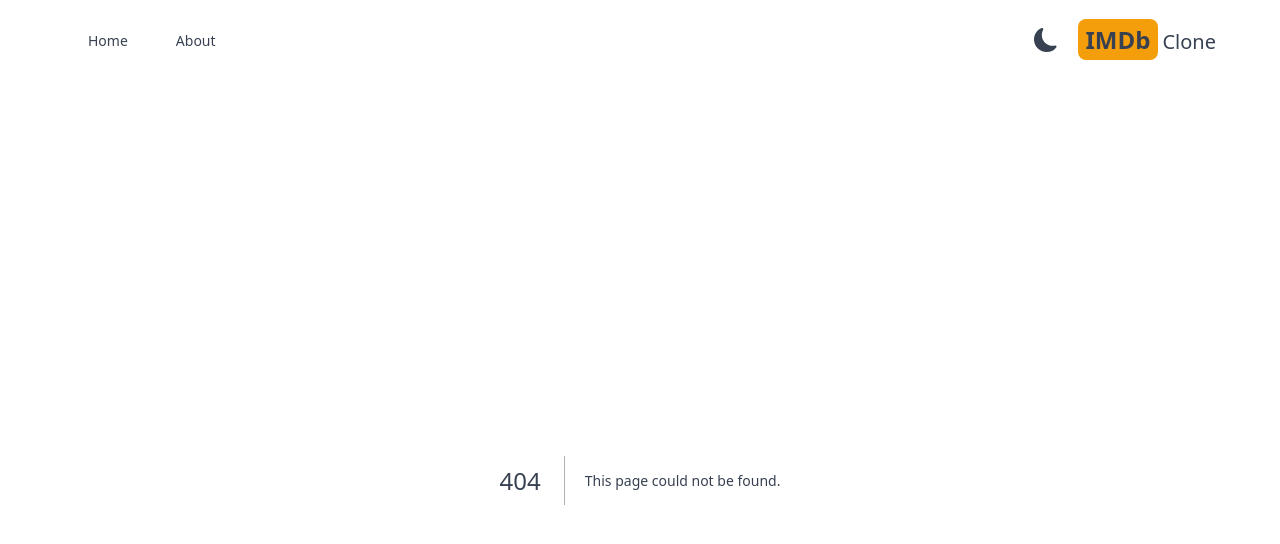
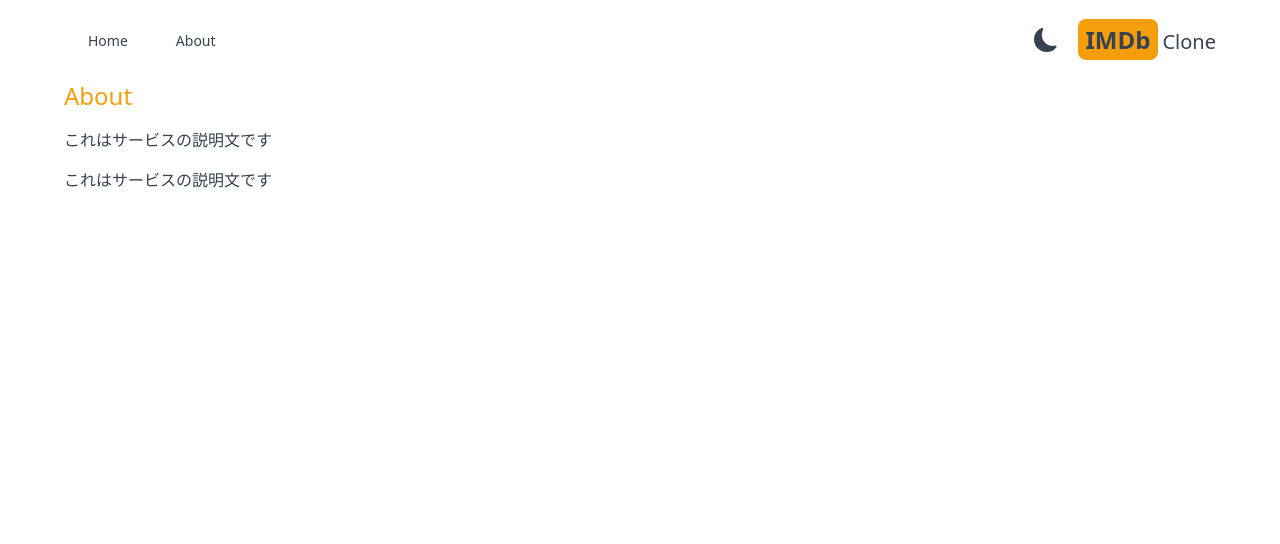
Before and after one commit to ok4d4/imdb, a Next.js app: page /about in a window 1280 px wide. Before the commit this address had no page. Shown: the top 544 px of the page. Built offline with nearby package versions, Linux system fonts and the light colour scheme.

Commit message:
create about page

```diff
--- /dev/null
+++ b/src/app/about/page.tsx
@@ -0,0 +1,13 @@
+import React from "react";
+
+// about page
+// Name, description, and links to social media
+export default function About() {
+  return (
+    <div className="max-w-6xl mx-auto space-y-4">
+      <h1 className="text-2xl font-medium text-amber-500">About</h1>
+      <p className="">これはサービスの説明文です</p>
+      <p className="">これはサービスの説明文です</p>
+    </div>
+  );
+}
```
